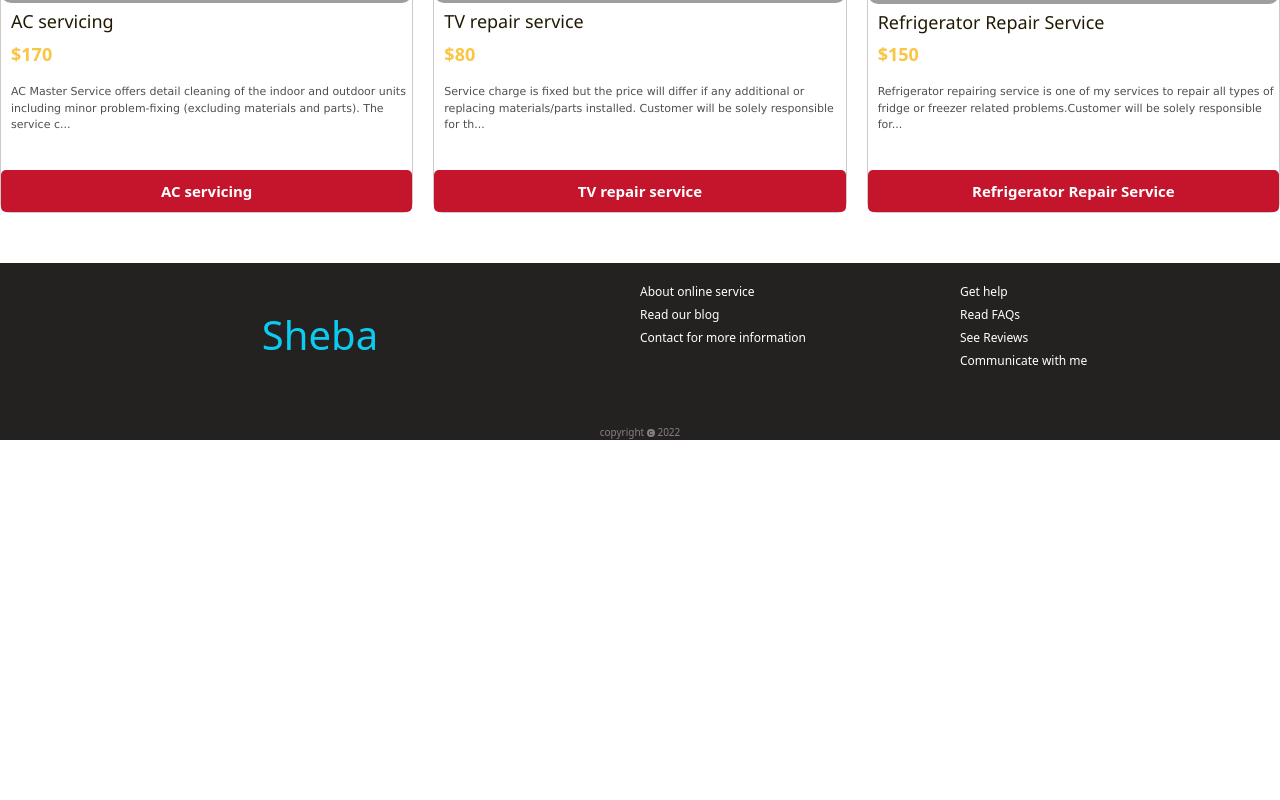
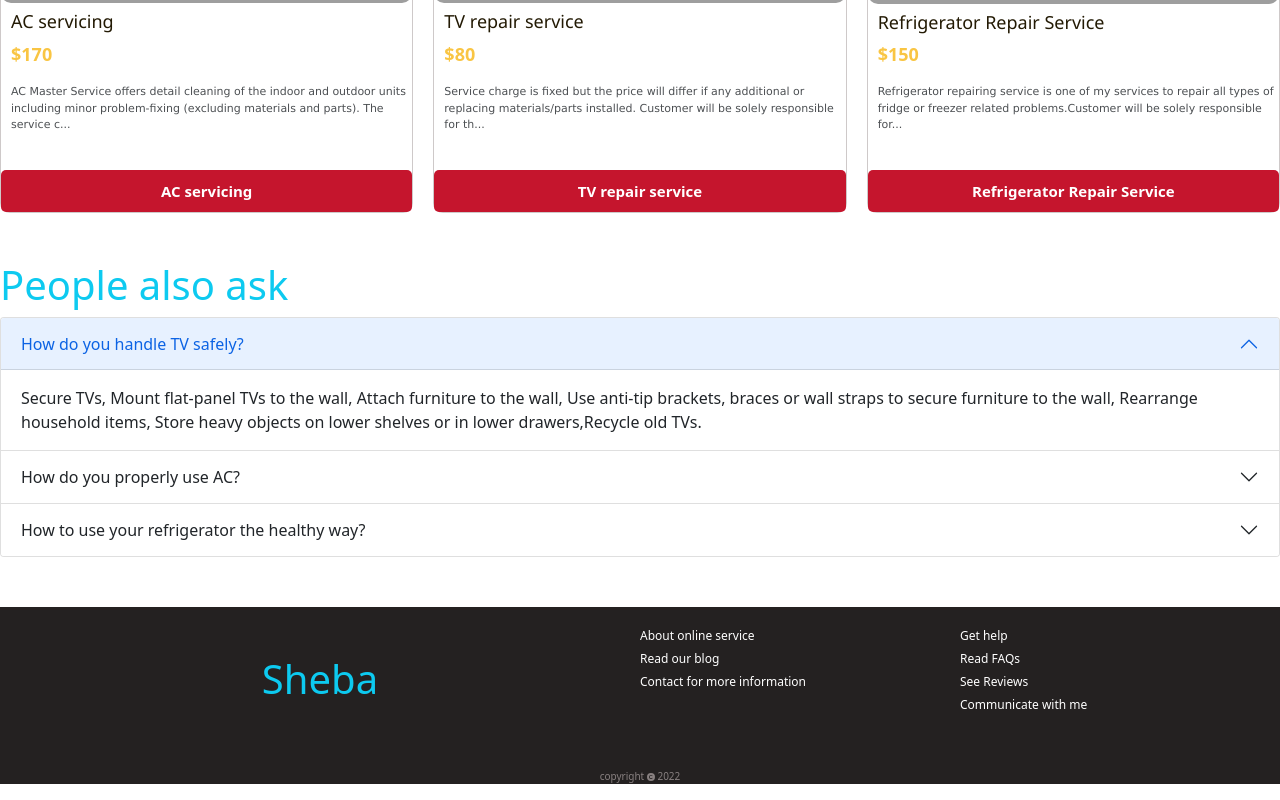
Before and after one commit to Arif6474/sheba, a React (Create React App) app: page / in a window 1280 px wide. Shown: the part 1132-1932 px from the top of the page. Before the commit the page ends 1588 px from the top, so only its background shows below. Built offline with nearby package versions, Linux system fonts and the light colour scheme; no server answers; grey boxes are pictures that could not be loaded.

Commit message:
added accordion

```diff
--- a/src/App.js
+++ b/src/App.js
@@ -2,6 +2,7 @@
 import { Route, Routes } from 'react-router-dom';
 import './App.css';
 import About from './components/About/About';
+import Accordions from './components/Accordions/Accordions';
 import Banner from './components/Banner/Banner';
 import Blog from './components/Blog/Blog';
 import Checkout from './components/Checkout/Checkout';
@@ -37,7 +38,7 @@ function App() {
         </RequireAuth>
       }></Route>
 
-
+     <Route path="/accordions" element={<Accordions></Accordions>}></Route>
      <Route path="*" element={<NotFound></NotFound>}></Route>
     </Routes>
     <Footer></Footer>
--- /dev/null
+++ b/src/components/Accordions/Accordions.js
@@ -0,0 +1,44 @@
+import React from "react";
+import { Accordion } from "react-bootstrap";
+
+const Accordions = () => {
+  return (
+    <div className="my-5">
+        <h1 className="tex-center text-info ">People also ask</h1>
+      <Accordion defaultActiveKey="0">
+        <Accordion.Item eventKey="0">
+          <Accordion.Header>How do you handle TV safely?</Accordion.Header>
+          <Accordion.Body>
+            Secure TVs, Mount flat-panel TVs to the wall, Attach furniture to
+            the wall, Use anti-tip brackets, braces or wall straps to secure
+            furniture to the wall, Rearrange household items, Store heavy
+            objects on lower shelves or in lower drawers,Recycle old TVs.
+          </Accordion.Body>
+        </Accordion.Item>
+        <Accordion.Item eventKey="1">
+          <Accordion.Header>How do you properly use AC?</Accordion.Header>
+          <Accordion.Body>
+            Check and Change the Air Filter,Use Smart Thermostat or AC
+            Controllers, Avoid Steep Temperature Changes, Utilize Best
+            Thermostat Setting, Create Zones,Keep an Eye on Indoor Humidity,
+            Utilize the Fan Mode, Look Out for Debris.
+          </Accordion.Body>
+        </Accordion.Item>
+        <Accordion.Item eventKey="2">
+          <Accordion.Header>How to use your refrigerator the healthy way?</Accordion.Header>
+          <Accordion.Body>
+            To maintain the freshness of the food for as long as possible, the
+            most important thing to keep in mind is the temperature. The
+            temperature for refrigerator should be between 0 to 4 Celsius and
+            for the freezer, it should be below 0 Celsius. For storing meat,
+            temperature should be -18 degrees Celsius. If the temperature for
+            the refrigerator is set below 0 Celsius, then things stand the risk
+            of rotting faster.
+          </Accordion.Body>
+        </Accordion.Item>
+      </Accordion>
+    </div>
+  );
+};
+
+export default Accordions;
--- a/src/components/Home/Home.js
+++ b/src/components/Home/Home.js
@@ -1,4 +1,5 @@
 import React from 'react';
+import Accordions from '../Accordions/Accordions';
 import Banner from '../Banner/Banner';
 import Services from '../Services/Services';
 
@@ -8,6 +9,7 @@ const Home = () => {
         <div>
            <Banner></Banner>
            <Services></Services>
+           <Accordions></Accordions>
         </div>
     );
 };
```
Also changed, not shown: src/components/Accordions/Accordions.css (added).
